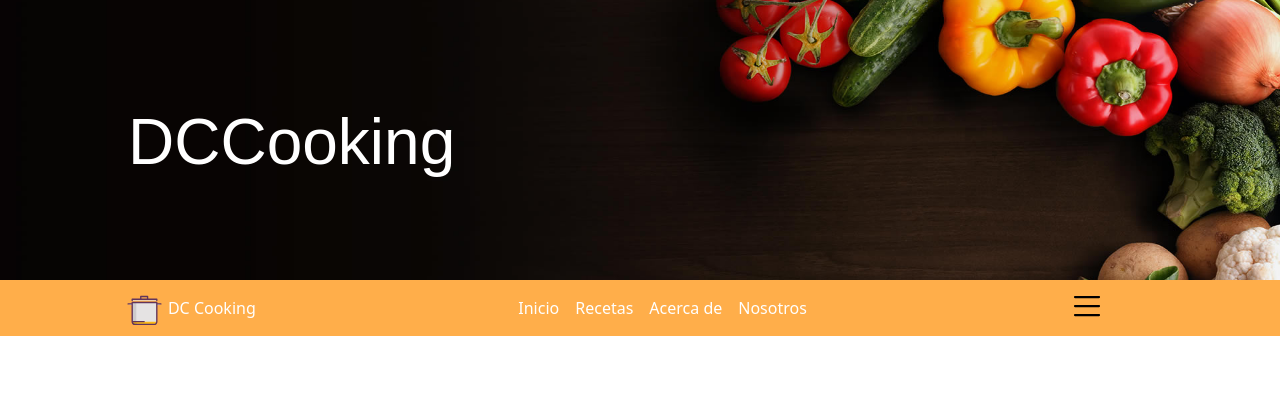
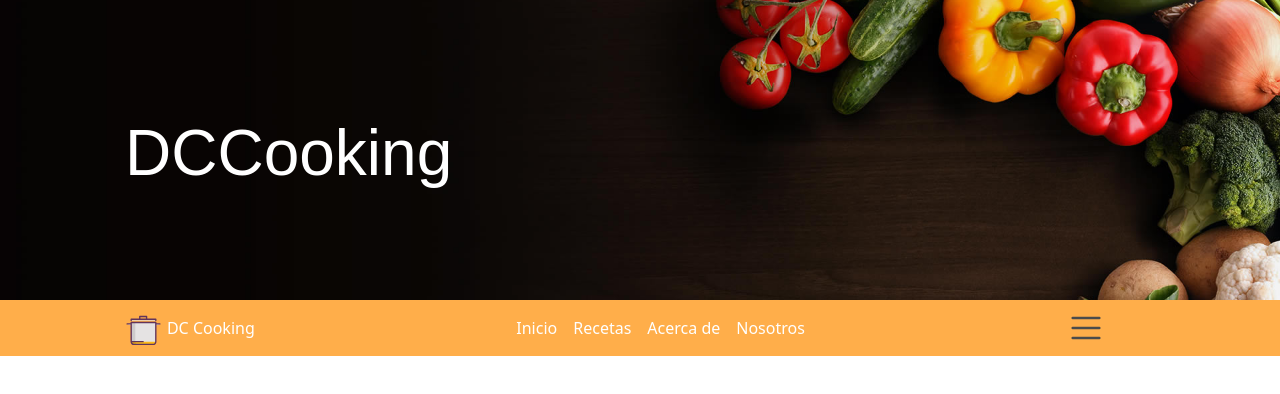
Before and after one commit to Nicodc96/cac-recetario, a plain HTML site: page index.html in a window 1280 px wide. Drawn offline with nearby package versions, Linux system fonts and the light colour scheme; a web font is replaced by a local one.

Commit message:
fix: improve styles on header

```diff
--- a/css/styles.css
+++ b/css/styles.css
@@ -25,16 +25,17 @@
 /* ----- Header ----- */
 #header-image{
     width: 100%;
-    height: 35vh;
+    height: 300px;
     background-image: url("../assets/bg-header.jpg");
-    background-size: 100vw 70vh;
+    background-size: 100vw 600px;
     background-position-y: 10%;
+    background-repeat: no-repeat;
 }
 #header-image > h1{
     color: white;
     position: absolute;
-    top: 13vh;
-    left: 10vw;
+    top: 115px;
+    left: 125px;
     font-family: 'Hastro', sans-serif;
     font-size: 64px;
 }
@@ -55,16 +56,19 @@
     color: rgb(255, 255, 255);
     border-radius: 8px;
 }
-#contenedor-textmenu .nav-link:hover{
-    background-color: rgb(221, 151, 65);
+#contenedor-textmenu .nav-link:hover,
+#container-navlogo p:hover{
+    color: #272727;
 }
-#contenedor-svglogo > svg{
+#contenedor-svglogo > svg,
+#container-navlogo p{
     border-radius: 8px;
     transition: all 0.45s;
 }
 #contenedor-svglogo > svg:hover{
     cursor: pointer;
-    background-color: rgb(207, 141, 59);
+    background-color: rgb(221, 139, 38);
+    stroke: black;
 }
 .offcanvas-body{
     padding-top: 18vh;
@@ -79,7 +83,7 @@
 #offcanvas-buttons{
     margin-left: 0.25vw;
 }
-.btn-98{
+.btn-98 {
     background-image: none;
     margin-bottom: 1vh;
     border-top: none;
@@ -87,8 +91,6 @@
     border-left: none;
     color: rgb(231, 143, 36);
     border-bottom: 3px solid rgb(255, 174, 74);
-}
-.btn-98 {
     --thickness: 3px;
     box-sizing: border-box;
     background: none;
--- a/index.html
+++ b/index.html
@@ -30,7 +30,7 @@
                           </div>
                     </div>
                     <div id="contenedor-svglogo">
-                        <svg xmlns="http://www.w3.org/2000/svg" data-bs-toggle="offcanvas" data-bs-target="#menu-offcanvas" aria-controls="menu-offcanvas" width="36" height="36" viewBox="0 0 24 24" stroke-width="1.5" stroke="#000000" fill="none" stroke-linecap="round" stroke-linejoin="round">
+                        <svg xmlns="http://www.w3.org/2000/svg" data-bs-toggle="offcanvas" data-bs-target="#menu-offcanvas" aria-controls="menu-offcanvas" width="40" height="40" viewBox="0 0 24 24" stroke-width="1.5" stroke="#4b4b4b" fill="none" stroke-linecap="round" stroke-linejoin="round">
                             <path stroke="none" d="M0 0h24v24H0z" fill="none"/>
                             <path d="M4 6l16 0" />
                             <path d="M4 12l16 0" />
```
Lines whose indentation alone changed are shown as unchanged.
